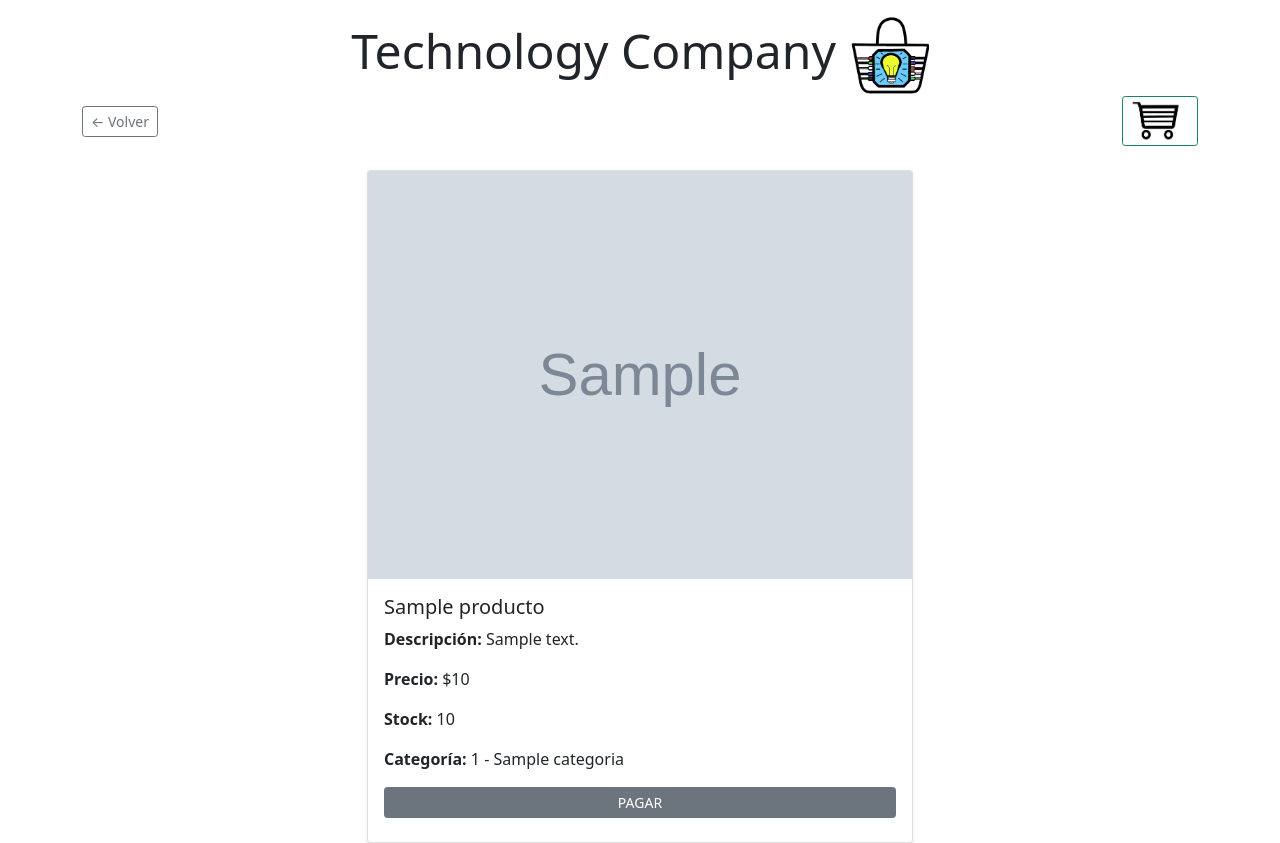
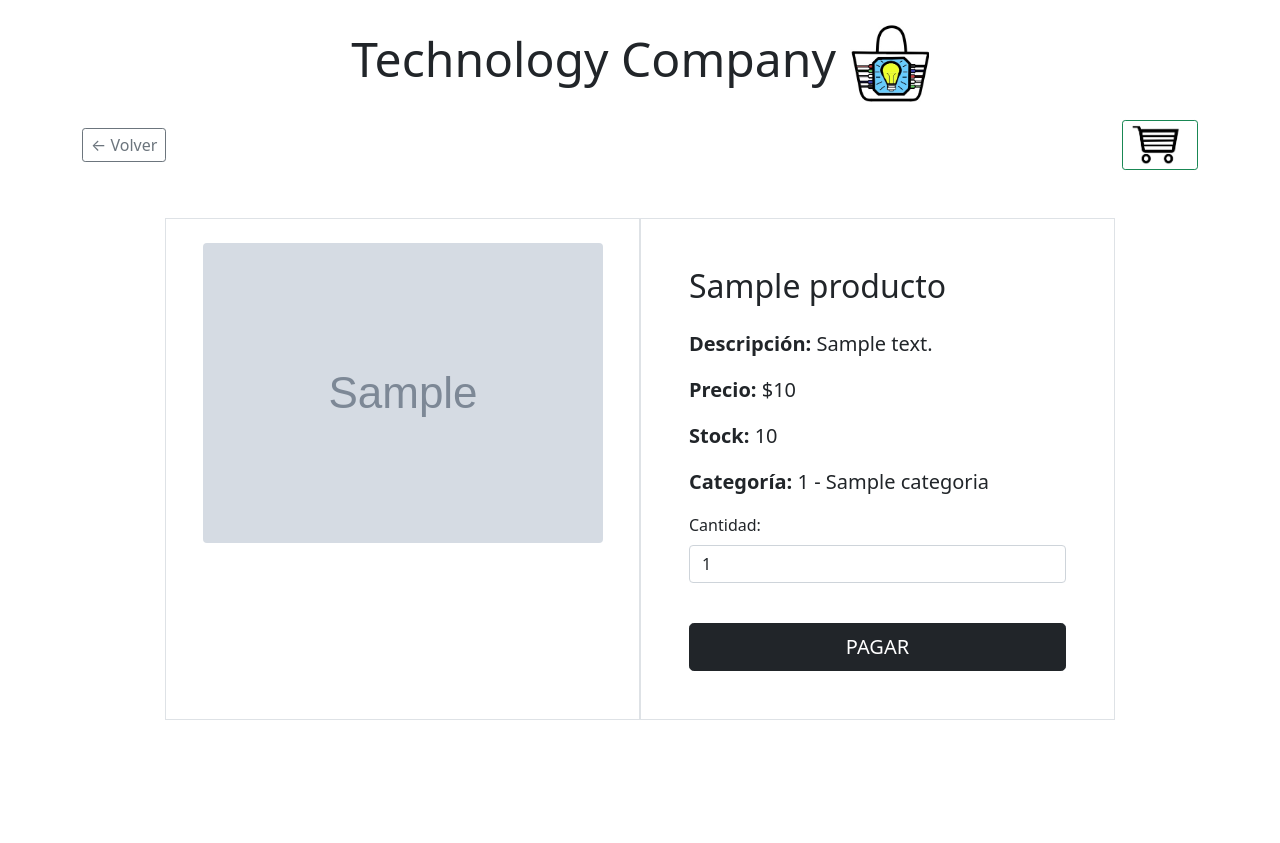
Before and after one commit to Naacho-mp/backend_tienda, a Django app: page /ver_producto/1/ in a window 1280 px wide. After the commit the page ends 720 px from the top, so only its background shows below. Run offline with Django 5.2, Linux system fonts and the light colour scheme; tables that the repository leaves empty hold one stand-in row (values such as "Sample post"); grey boxes marked "Sample" are stand-in pictures.

Commit message:
le coloco  la cantidad  al ver producto

```diff
--- a/backend/tienda/templates/mostrar_categorias.html
+++ b/backend/tienda/templates/mostrar_categorias.html
@@ -6,7 +6,6 @@
     <title>Listado de Categorias</title>
     <link href="https://cdn.jsdelivr.net/npm/bootstrap@5.1.3/dist/css/bootstrap.min.css" rel="stylesheet" integrity="sha384-1BmE4kWBq78iYhFldvKuhfTAU6auU8tT94WrHftjDbrCEXSU1oBoqyl2QvZ6jIW3" crossorigin="anonymous">
 </head>
-
 
 <body class="container mt-5">
     <div class="text-center display-5">Technology Company
--- a/backend/tienda/templates/ver_producto.html
+++ b/backend/tienda/templates/ver_producto.html
@@ -5,50 +5,53 @@
     <meta name="viewport" content="width=device-width, initial-scale=1.0">
     <title>Ver Producto Detallado</title>
     <link href="https://cdn.jsdelivr.net/npm/bootstrap@5.1.3/dist/css/bootstrap.min.css" rel="stylesheet">
+    <style>
+        .img-producto {
+            max-height: 400px;
+            object-fit: contain;
+        }
+    </style>
 </head>
 
-<body class="container mt-3">
-    <div class="text-center display-5">
+<body class="container mt-4">
+    <div class="text-center display-5 mb-3">
         Technology Company
         {% load static %}
         <img src="{% static 'imagenes/logo.jpeg' %}" height="80" alt="Logo">
     </div>
 
-    <div class="d-flex justify-content-between align-items-center mb-3">
-        <!-- Botón Volver a la izquierda -->
-        <a href="{% url 'mostrar_productos' %}" class="btn btn-outline-secondary btn-sm">
+    <div class="d-flex justify-content-between align-items-center mb-4">
+        <a href="{% url 'mostrar_productos' %}" class="btn btn-outline-secondary btn-sm fs-6">
             ← Volver
         </a>
 
-        <!-- Carrito a la derecha -->
         <a href="#" class="btn btn-sm btn-success d-flex align-items-center"
-        style="background-color: transparent; box-shadow: none; color: inherit;">
+           style="background-color: transparent; box-shadow: none; color: inherit;">
             <img src="{% static 'imagenes/carrito.jpeg' %}" alt="Carrito" style="height: 40px; width: 50px; margin-right:8px;">
         </a>
     </div>
 
+    <div class="row mt-5 justify-content-center">
+        <div class="col-lg-5 col-md-6 border p-4 text-center">
+            {% if producto.imagen %}
+                <img src="{{ producto.imagen.url }}" class="img-fluid rounded img-producto" alt="{{ producto.nombre }}">
+            {% else %}
+                <img src="https://via.placeholder.com/400x300?text=Sin+Imagen" class="img-fluid rounded img-producto" alt="Sin imagen">
+            {% endif %}
+        </div>
 
-    <div class="row justify-content-center mt-4">
-        <div class="col-md-6">
-            <div class="card h-100 shadow-sm">
-                {% if producto.imagen %}
-                    <img src="{{ producto.imagen.url }}" class="card-img-top" alt="{{ producto.nombre }}">
-                {% else %}
-                    <img src="https://via.placeholder.com/300x200?text=Sin+Imagen" class="card-img-top" alt="Sin imagen">
-                {% endif %}
+        <div class="col-lg-5 col-md-6 border p-5">
+            <h2 class="mb-4">{{ producto.nombre }}</h2>
+            <p class="fs-5"><strong>Descripción:</strong> {{ producto.descripcion|default:"Sin descripción" }}</p>
+            <p class="fs-5"><strong>Precio:</strong> ${{ producto.precio }}</p>
+            <p class="fs-5"><strong>Stock:</strong> {{ producto.stock }}</p>
+            <p class="fs-5"><strong>Categoría:</strong> {{ producto.categoria }}</p>
 
-                <div class="card-body">
-                    <h5 class="card-title">{{ producto.nombre }}</h5>
-                    <p class="card-text"><strong>Descripción:</strong> {{ producto.descripcion }}</p>
-                    <p class="card-text"><strong>Precio:</strong> ${{ producto.precio }}</p>
-                    <p class="card-text"><strong>Stock:</strong> {{ producto.stock }}</p>
-                    <p class="card-text"><strong>Categoría:</strong> {{ producto.categoria }}</p>
-
-                    <!-- Botones de acciones -->
-                     <a href="{% url 'mostrar_productos' %}" class="btn btn-secondary btn-sm w-100 mb-2">PAGAR</a>
-
-                </div>
+            <div class="mb-3">
+                <label for="cantidad" class="form-label">Cantidad:</label>
+                <input type="number" id="cantidad" name="cantidad" class="form-control" value="1" min="1" max="{{ producto.stock }}">
             </div>
+            <a href="{% url 'mostrar_productos' %}" class="btn btn-dark btn-lg w-100 mt-4 py-2 fs-5">PAGAR</a>
         </div>
     </div>
 </body>
```
